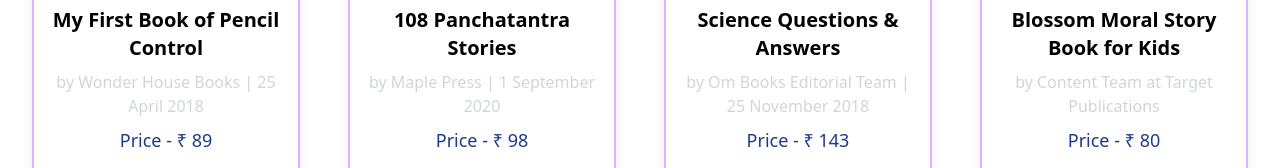
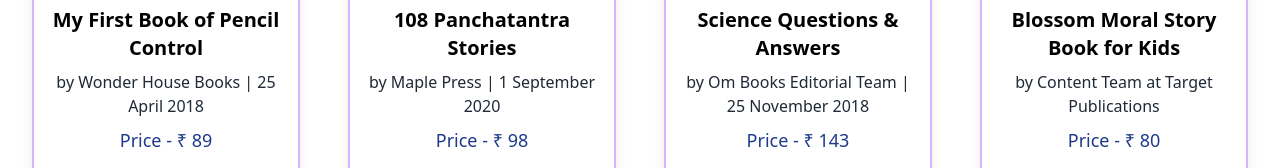
Before and after one commit to Shalini-Ganeshan/ShopCart, a React (Create React App) app: page / in a window 1280 px wide. Shown: the part 376-544 px from the top of the page. Built offline with nearby package versions, Linux system fonts and the light colour scheme.

Commit message:
Update Cards.js

```diff
--- a/src/components/Cards.js
+++ b/src/components/Cards.js
@@ -10,7 +10,7 @@
   </div>
   <div className="flex-1 text-center">
     <p className="text-xl font-semibold mb-2">{title}</p>
-    <p className="text-gray-300 mb-2">{author}</p>
+    <p className="text-gray-800 mb-2">{author}</p>
     <p className="text-lg  text-blue-900 ">Price -  ₹ {price} </p>
   </div>
   <div className=" mx-auto">
```
